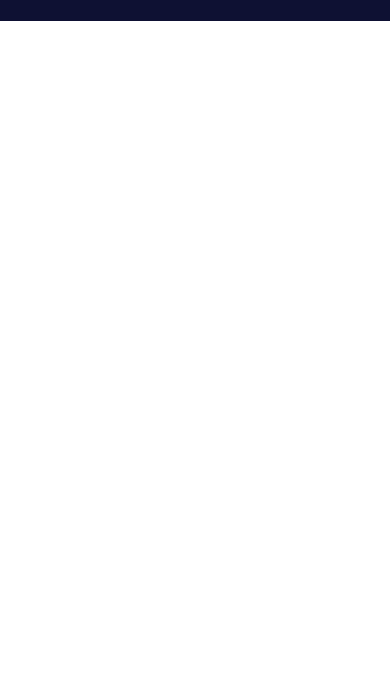
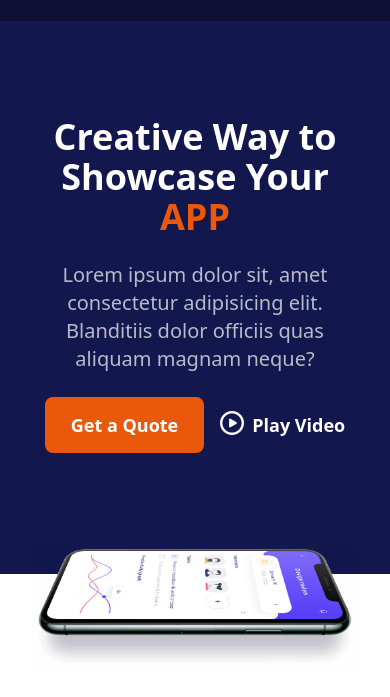
Before and after one commit to nayemurshuvo/tailwind-landing-page, a plain HTML site: page index.html in a window 390 px wide. Shown: the part 59-756 px from the top of the page. Drawn offline with nearby package versions, Linux system fonts and the light colour scheme.

Commit message:
banner with responsiveness

```diff
--- a/index.html
+++ b/index.html
@@ -10,6 +10,7 @@
 
 <body>
     <header>
+        <!-- Navbar -->
         <nav class="bg-[#0E1133] py-6">
             <div class="container mx-auto px-8 lg:px-40">
                 <div class="flex text-white justify-between">
@@ -27,7 +28,9 @@
                     </div>
                     <div class="space-x-6 hidden lg:flex">
                         <button class="text-lg font-semibold">Login</button>
-                        <button class="bg-orange-600 px-6 py-3 rounded-lg text-lg font-semibold hover:bg-transparent border-2 border-orange-600 duration-300">Get Started</button>
+                        <button
+                            class="bg-orange-600 px-6 py-3 rounded-lg text-lg font-semibold hover:bg-transparent border-2 border-orange-600 duration-300">Get
+                            Started</button>
                     </div>
                     <div class="lg:hidden">
                         <img class="w-8 h-8" src="./assets/more.png" alt="hamburger">
@@ -35,6 +38,28 @@
                 </div>
             </div>
         </nav>
+        <!-- Banner Section -->
+        <header class="bg-[#12174E] pt-24 flex flex-col justify-center items-center">
+            <div class="container px-8 lg:px-40 mx-auto">
+                <div class="text-white text-center space-y-6">
+                    <h1 class="text-4xl lg:text-7xl font-bold ">Creative Way to<br> Showcase Your <span class="text-orange-600">APP</span></h1>
+                    <p class="opacity-70 text-xl">Lorem ipsum dolor sit, amet consectetur adipisicing elit. Blanditiis dolor officiis quas aliquam
+                        magnam neque?</p>
+                    <div class="space-x-4 flex justify-center items-center">
+                        <button
+                            class="bg-orange-600 px-6 py-3 rounded-lg text-lg font-semibold hover:bg-transparent border-2 border-orange-600 duration-300">Get a Quote</button>
+                        <button class="flex text-lg font-semibold">
+                            <img class="mr-2" src="./assets/play-button.png" alt="play button">
+                            Play Video
+                        </button>
+                    </div>
+                </div>
+                <div class="translate-y-24 md:translate-y-36 lg:translate-y-56 flex justify-center">
+                    <img src="./assets/hero-thumb-4.png" alt="hero section">
+                </div>
+            </div>
+
+        </header>
     </header>
     <main>
 
```
